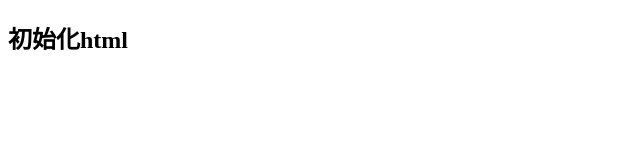
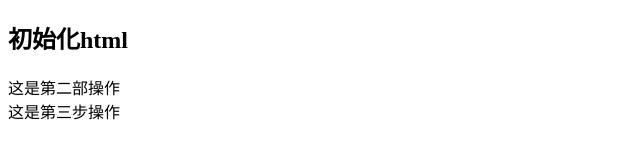
Before and after one commit to zengweiz/about, a plain HTML site: page index.html in a window 1280 px wide. Shown: the whole page, without its empty margins (0-640 px from the left). Drawn offline with Linux system fonts and the light colour scheme.

Commit message:
第二步操作

```diff
--- a/index.html
+++ b/index.html
@@ -7,5 +7,7 @@
 </head>
 <body>
     <h2>初始化html</h2>
+    <div>这是第二部操作</div>
+    <div>这是第三步操作</div>
 </body>
 </html>
```
